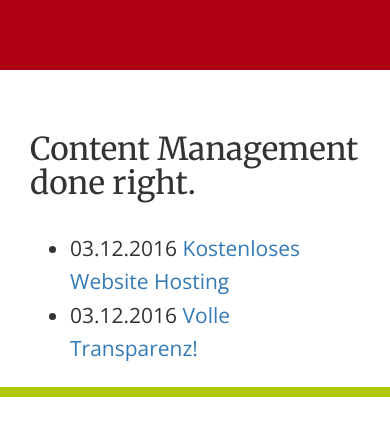
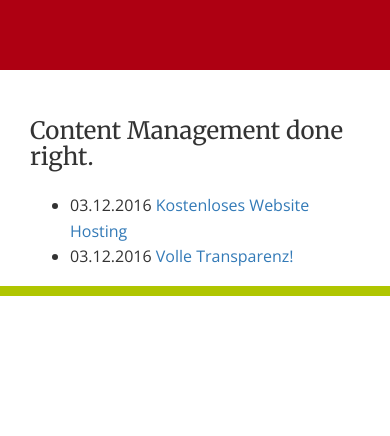
Before and after one commit to zechendorf/zechendorf.github.io, a Jekyll site: the page built from index.html, in a window 390 px wide. Shown: the top 436 px of the page. Built offline with Jekyll 4.4.1, drawn with Linux system fonts in a browser that asks for light colours.

Commit message:
mobile font size

```diff
--- a/_includes/head.html
+++ b/_includes/head.html
@@ -42,6 +42,11 @@
 		footer{
 			border-bottom: 10px solid #b0c600;
 		}
+		@media (max-width: 760px){
+			body{
+				font-size: 16px;
+			}
+		}
 	</style>
 	<link rel="canonical" href="{{ page.url | replace:'index.html','' | prepend: site.baseurl | prepend: site.url }}">
 	<link rel="alternate" type="application/rss+xml" title="{{ site.title }}" href="{{ "/feed.xml" | prepend: site.baseurl | prepend: site.url }}">
```
